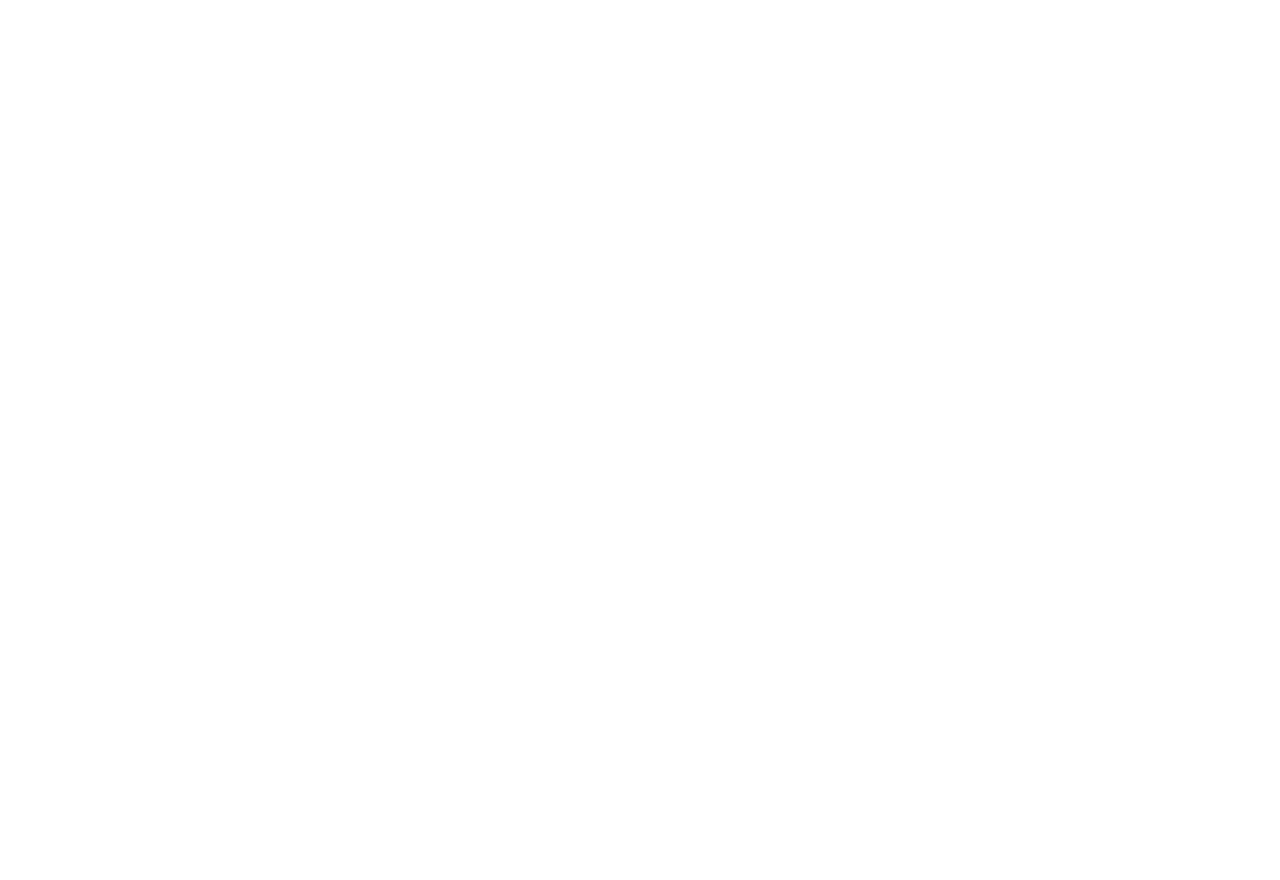
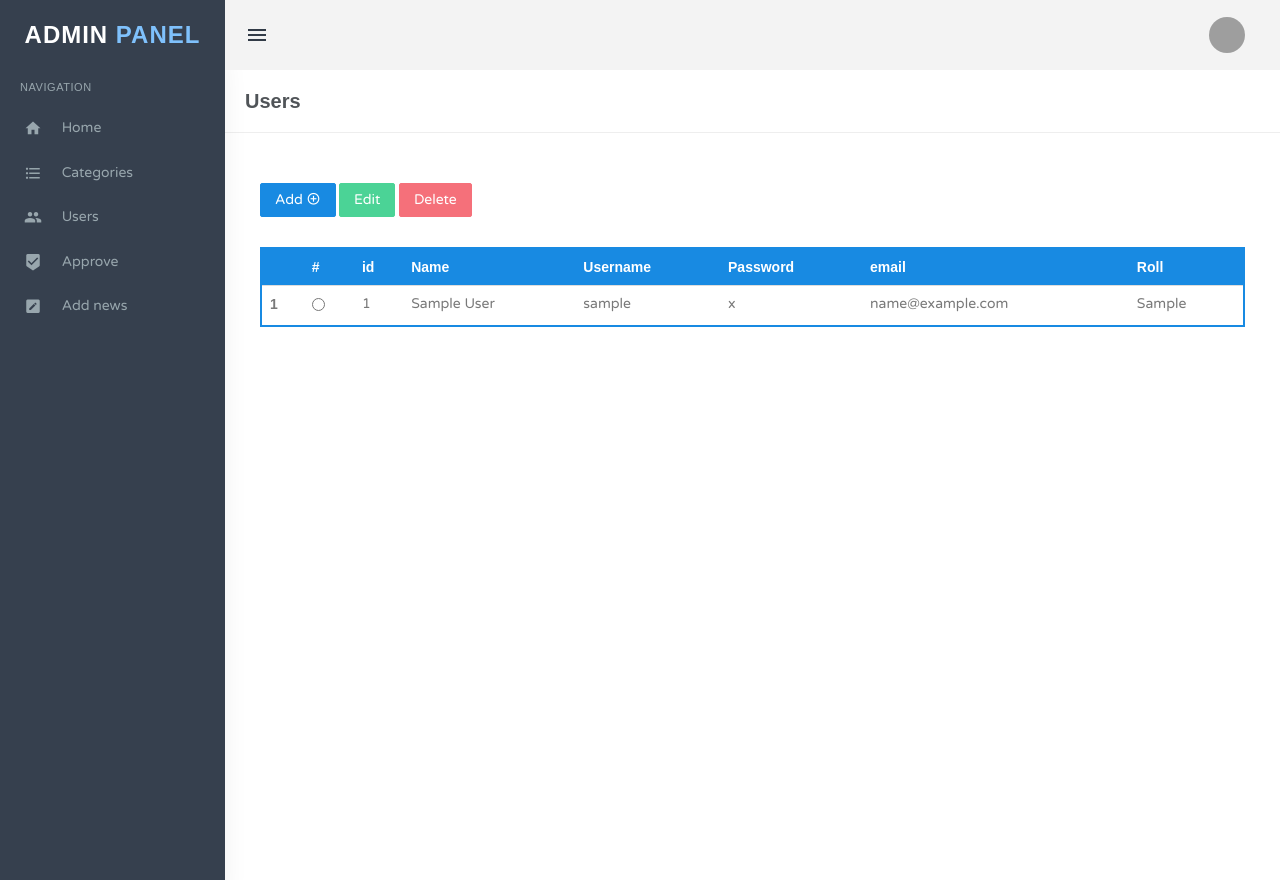
Before and after one commit to SuhairShareef/Columny, a PHP site: page /adminPanel/users.php in a window 1280 px wide. Before the commit the page is empty. Run offline with PHP 8.4, Linux system fonts and the light colour scheme; the visitor is signed in with stand-in values (Sample User, id 1); data comes from the database, SQL or seed files in the repository; tables that the repository leaves empty or names only in its code hold one stand-in row (values such as "Sample post"); some web fonts are replaced; grey boxes are pictures that could not be loaded.

Commit message:
User table added

```diff
--- /dev/null
+++ b/adminPanel/assets/css/myStyle.css
@@ -0,0 +1,3 @@
+a {
+    cursor: pointer !important;
+}
--- a/adminPanel/home.php
+++ b/adminPanel/home.php
@@ -25,7 +25,7 @@ else{
     <link href="assets/css/pages.css" rel="stylesheet" type="text/css" />
     <link href="assets/css/menu.css" rel="stylesheet" type="text/css" />
     <link href="assets/css/responsive.css" rel="stylesheet" type="text/css" />
-    <script src="assets/js/modernizr.min.js"></script>
+    <link href="assets/css/myStyle.css" rel="stylesheet" type="text/css" />
 
 </head>
 
--- a/adminPanel/users.php
+++ b/adminPanel/users.php
@@ -0,0 +1,153 @@
+<?php
+session_start();
+include('includes/config.php');
+if(strlen($_SESSION['login'])==0)
+{
+header('location:index.php');
+}
+elseif($_SESSION['login']!="admin"){
+header('location:index.php');
+}
+
+
+?>
+<!DOCTYPE html>
+<html lang="en">
+
+<head>
+
+    <title>Users</title>
+    <link href="assets/css/bootstrap.min.css" rel="stylesheet" type="text/css" />
+    <link href="assets/css/core.css" rel="stylesheet" type="text/css" />
+    <link href="assets/css/components.css" rel="stylesheet" type="text/css" />
+    <link href="assets/css/icons.css" rel="stylesheet" type="text/css" />
+    <link href="assets/css/pages.css" rel="stylesheet" type="text/css" />
+    <link href="assets/css/menu.css" rel="stylesheet" type="text/css" />
+    <link href="assets/css/responsive.css" rel="stylesheet" type="text/css" />
+    <link href="assets/css/myStyle.css" rel="stylesheet" type="text/css" />
+
+</head>
+
+
+<body class="fixed-left">
+
+    <div id="wrapper">
+
+        <!-- Top Bar -->
+        <?php include('includes/topheader.php');?>
+
+        <!-- Left Sidebar -->
+        <?php include('includes/leftsidebar.php');?>
+
+        <!-- Content -->
+        <div class="content-page">
+            <div class="content">
+                <div class="container">
+                    <div class="row">
+                        <div class="col-xs-12">
+                            <div class="page-title-box">
+                                <h4 class="page-title">Users</h4>
+                                <div class="clearfix"></div>
+                            </div>
+                        </div>
+                    </div>
+                    <form method="post" action>
+                        <div class="row">
+                            <div class="col-md-12">
+                                <div class="demo-box m-t-20">
+                                    <div class="m-b-30">
+                                        <a href="addUser.php">
+                                            <button id="addUser" class="btn btn-primary waves-effect waves-light"
+                                                type="submit" value="add" method="post">Add
+                                                <i class="mdi mdi-plus-circle-outline"></i></button>
+                                        </a>
+                                        <a href="editUser.php">
+                                            <button id="editUser" class="btn btn-success waves-effect waves-light"
+                                                type="submit" value="edit" method="post">Edit</i></button>
+                                        </a>
+                                        <a href="deleteUser.php">
+                                            <button id="deleteUser" class="btn btn-danger waves-effect waves-light"
+                                                type="submit" value="delete" method="post">Delete</button>
+                                        </a>
+                                    </div>
+
+                                    <div class="table-responsive">
+                                        <table class="table m-0 table-colored-bordered table-bordered-primary">
+                                            <thead>
+                                                <tr>
+                                                    <th></th>
+                                                    <th>#</th>
+                                                    <th>id</th>
+                                                    <th>Name</th>
+                                                    <th>Username</th>
+                                                    <th>Password</th>
+                                                    <th>email</th>
+                                                    <th>Roll</th>
+                                                </tr>
+                                            </thead>
+                                            <tbody>
+                                                <?php
+                                            $query = "SELECT id, img, title FROM news WHERE feature = '1'";
+                                            $result = mysqli_query($con, $query);
+                                            $query=mysqli_query($con,"Select users.id as id, users.name as name, users.username as username, users.password as password,users.email as email,users.roll as roll from users");
+                                            $num=1;
+                                            $rowNum=mysqli_num_rows($query);
+                                            if($rowNum==0)
+                                            {
+                                            ?>
+                                                <tr>
+                                                    <td colspan="7" align="center">
+                                                        <h3 style="color:red">No record found</h3>
+                                                    </td>
+                                                <tr>
+                                                    <?php
+                                                } else {
+
+                                                while($row=mysqli_fetch_array($query))
+                                                {
+                                                ?>
+                                                <tr>
+                                                    <th scope="row"><?php echo htmlentities($num);?></th>
+                                                    <td>
+                                                        <div class="custom-control custom-radio">
+                                                            <input type="radio" class="custom-control-input"
+                                                                id="checkedItem" name="defaultExampleRadios"
+                                                                value="<?php echo htmlentities($row['id']);?>">
+                                                        </div>
+                                                    </td>
+                                                    <td><?php echo htmlentities($row['id']);?></td>
+                                                    <td><?php echo htmlentities($row['name']);?></td>
+                                                    <td><?php echo htmlentities($row['username']);?></td>
+                                                    <td><?php echo htmlentities($row['password']);?></td>
+                                                    <td><?php echo htmlentities($row['email']);?></td>
+                                                    <td><?php echo htmlentities($row['roll']);?></td>
+                                                </tr>
+                                                <?php $num++;}} ?>
+                                            </tbody>
+                                        </table>
+                                    </div>
+                                </div>
+                            </div>
+                        </div>
+                    </form>
+                </div>
+            </div>
+        </div>
+    </div>
+    <!-- jQuery  -->
+    <script src="assets/js/jquery.min.js"></script>
+    <script src="assets/js/bootstrap.min.js"></script>
+    <script src="assets/js/detect.js"></script>
+    <script src="assets/js/fastclick.js"></script>
+    <script src="assets/js/jquery.blockUI.js"></script>
+    <script src="assets/js/waves.js"></script>
+    <script src="assets/js/jquery.slimscroll.js"></script>
+    <script src="assets/js/jquery.scrollTo.min.js"></script>
+
+    <!-- App js -->
+    <script src="assets/js/jquery.core.js"></script>
+    <script src="assets/js/jquery.app.js"></script>
+
+</body>
+
+</html>
```
